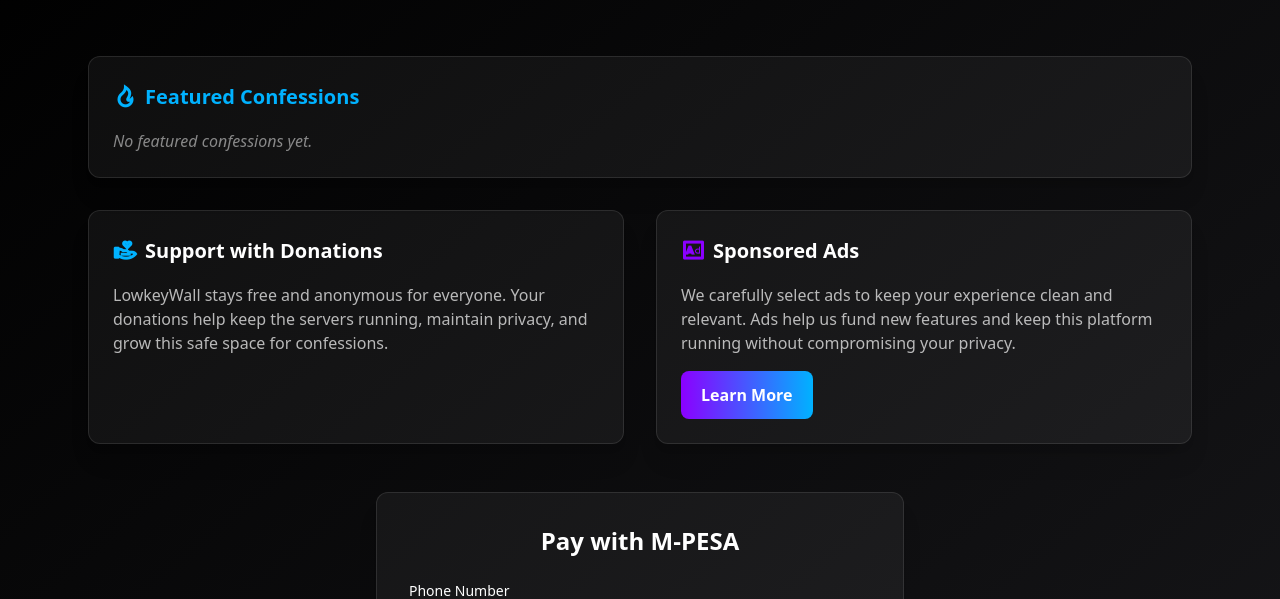
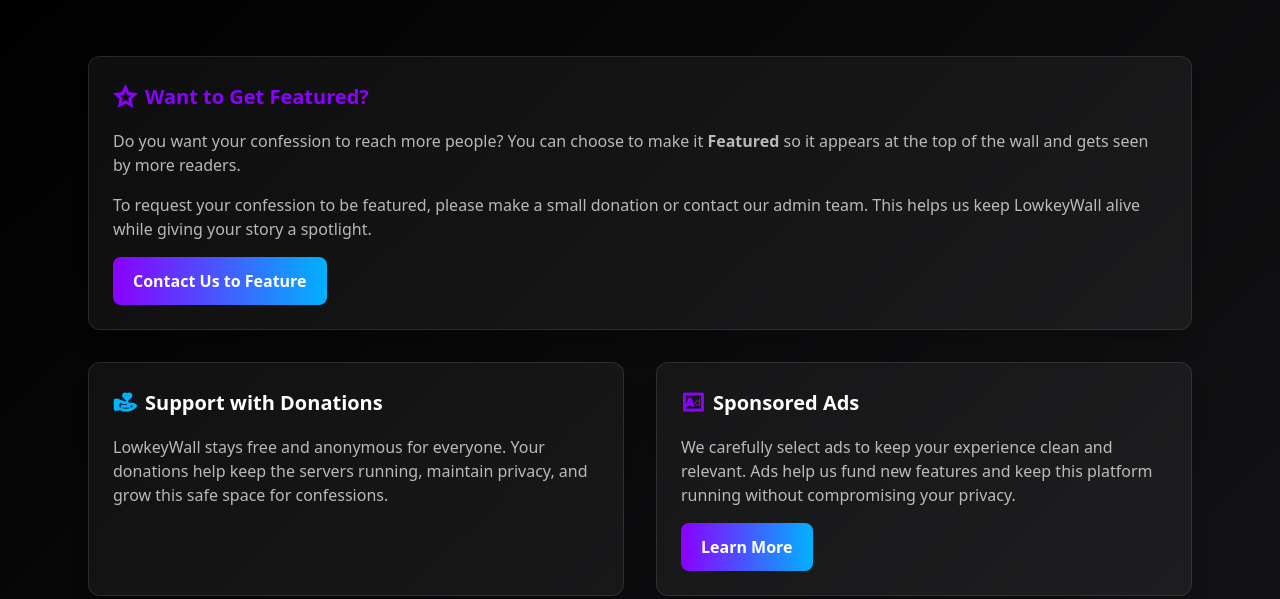
Before and after one commit to LennoxBoyd/LowkeyWall, a Django app: page /mpesa/pay/ in a window 1280 px wide. Shown: the part 72-671 px from the top of the page. Run offline with Django 5.2, Linux system fonts and the light colour scheme; some libraries are stand-ins or nearby versions.

Commit message:
Update payment.html

```diff
--- a/LowkeyWall/templates/payment.html
+++ b/LowkeyWall/templates/payment.html
@@ -46,28 +46,23 @@
   <main class="pt-32 pb-12 px-6 max-w-6xl mx-auto grid grid-cols-1 md:grid-cols-2 gap-8">
     <!-- Donations Card -->
     <!-- Featured Confessions Card -->
+<!-- How to get featured -->
 <div class="bg-white/5 border border-white/10 rounded-xl p-6 shadow-xl hover:shadow-2xl transition md:col-span-2">
-  <h2 class="text-xl font-bold mb-4 flex items-center gap-2 text-primary">
-    <i class="ri-fire-line text-2xl"></i>
-    Featured Confessions
+  <h2 class="text-xl font-bold mb-4 flex items-center gap-2 text-secondary">
+    <i class="ri-star-line text-2xl"></i>
+    Want to Get Featured?
   </h2>
-  {% if featured_confessions %}
-    <div class="grid md:grid-cols-3 gap-4">
-      {% for confession in featured_confessions %}
-        <a href="{% url 'confession_detail' confession.id %}" class="block bg-black/30 border border-white/10 rounded-lg p-4 hover:border-primary transition">
-          <h3 class="text-lg font-semibold mb-2">{{ confession.topic }}</h3>
-          <p class="text-sm text-white/70 mb-2">{{ confession.message|truncatewords:20 }}</p>
-          <div class="flex justify-between text-xs text-white/50">
-            <span>{{ confession.created_at|timesince }} ago</span>
-            <span>❤️ {{ confession.upvote_count }}</span>
-          </div>
-        </a>
-      {% endfor %}
-    </div>
-  {% else %}
-    <p class="text-white/50 italic">No featured confessions yet.</p>
-  {% endif %}
+  <p class="text-white/70 mb-4">
+    Do you want your confession to reach more people? You can choose to make it <strong>Featured</strong> so it appears at the top of the wall and gets seen by more readers.
+  </p>
+  <p class="text-white/70 mb-4">
+    To request your confession to be featured, please make a small donation or contact our admin team. This helps us keep LowkeyWall alive while giving your story a spotlight.
+  </p>
+  <a href="{% url 'contact' %}" class="inline-block bg-gradient-to-r from-secondary to-primary px-5 py-3 rounded-button text-white font-semibold hover:opacity-90 transition">
+    Contact Us to Feature
+  </a>
 </div>
+
 
     <div class="bg-white/5 border border-white/10 rounded-xl p-6 shadow-xl hover:shadow-2xl transition">
       <h2 class="text-xl font-bold mb-4 flex items-center gap-2">
```
